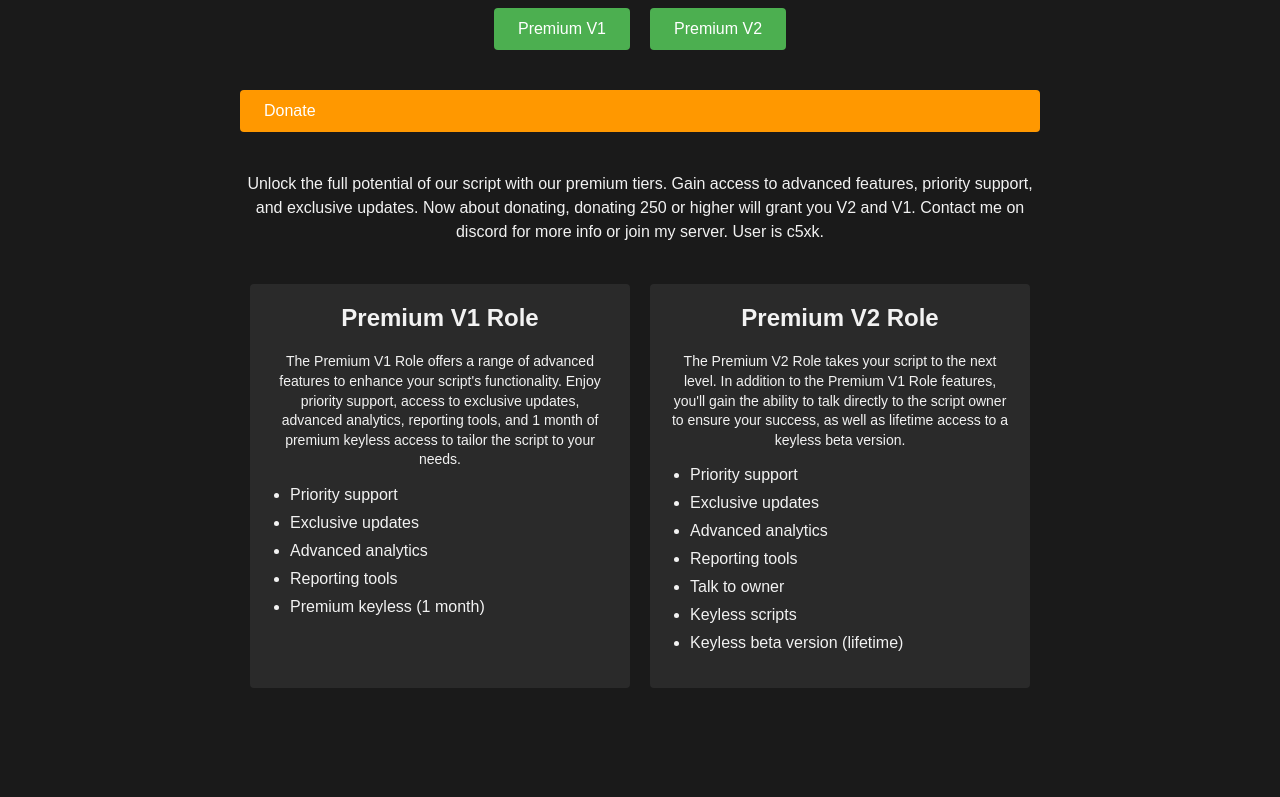
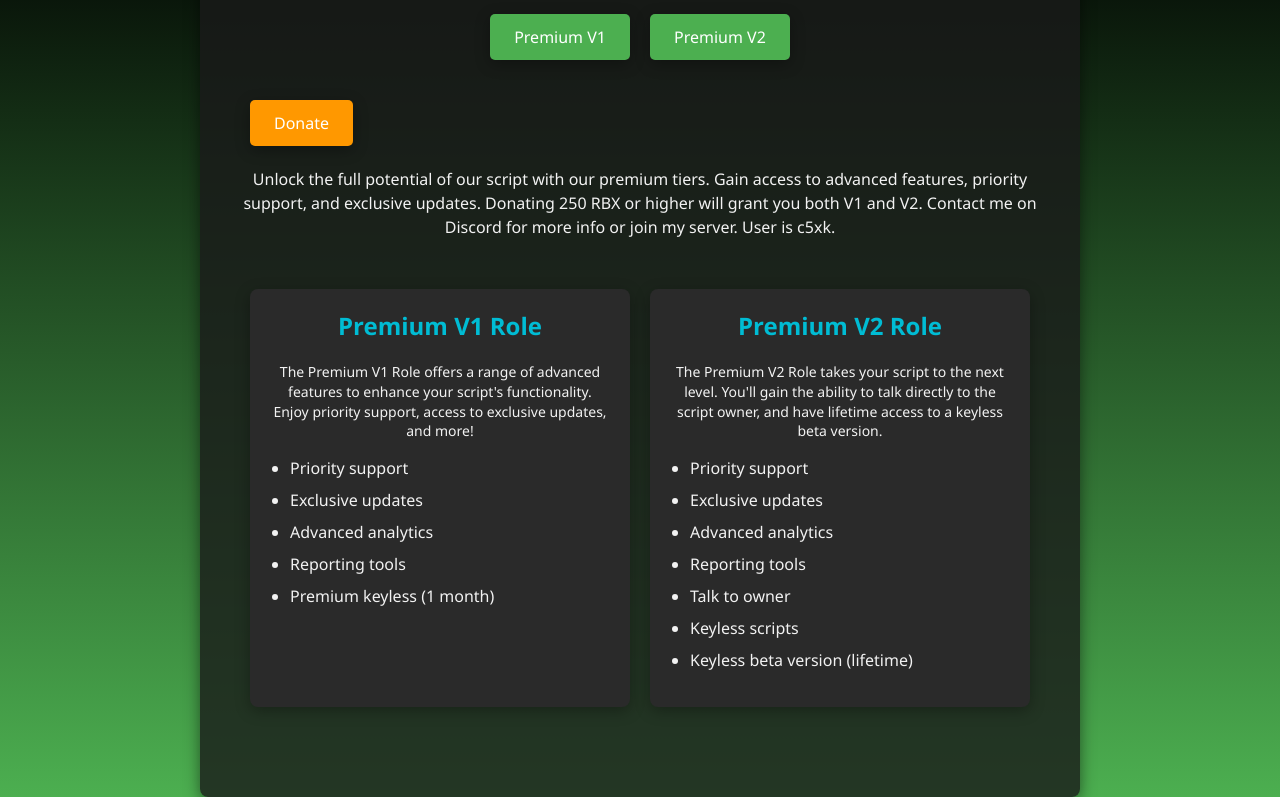
Before and after one commit to VXP-ui/PremiumWeb, a plain HTML site: page index.html in a window 1280 px wide. Shown: the part 120-917 px from the top of the page. Before the commit the page ends 888 px from the top, so only its background shows below. Drawn offline with Linux system fonts and the light colour scheme.

Commit message:
Save index.html.

```diff
--- a/index.html
+++ b/index.html
@@ -7,8 +7,8 @@
   <style>
     /* CSS Styles */
     body {
-      font-family: Arial, sans-serif;
-      background-color: #1a1a1a;
+      font-family: 'Segoe UI', Tahoma, Geneva, Verdana, sans-serif;
+      background: linear-gradient(to bottom, #000000, #4CAF50); /* Black to Green gradient */
       color: #f2f2f2;
       margin: 0;
       padding: 0;
@@ -18,11 +18,16 @@
       max-width: 800px;
       margin: 0 auto;
       padding: 40px;
+      background-color: rgba(26, 26, 26, 0.8); /* Slightly transparent background for readability */
+      border-radius: 8px;
+      box-shadow: 0 4px 15px rgba(0, 0, 0, 0.5);
     }
 
     h1 {
       text-align: center;
       margin-bottom: 30px;
+      color: #00bcd4;
+      text-shadow: 1px 1px 5px rgba(0, 0, 0, 0.7);
     }
 
     .premium-buttons {
@@ -31,36 +36,57 @@
       margin-bottom: 40px;
     }
 
-    .premium-btn {
+    .premium-btn, .donate-btn {
       display: inline-block;
       padding: 12px 24px;
-      background-color: #4CAF50;
       color: #fff;
       text-decoration: none;
-      border-radius: 4px;
+      border-radius: 5px;
       margin: 0 10px;
       font-size: 16px;
-      transition: background-color 0.3s;
+      position: relative;
+      overflow: hidden;
+      transition: transform 0.3s, color 0.3s;
+      box-shadow: 0 4px 15px rgba(0, 0, 0, 0.3);
+    }
+
+    .premium-btn {
+      background-color: #4CAF50;
     }
 
     .premium-btn:hover {
       background-color: #45a049;
+      transform: translateY(-3px);
+      color: #fff;
     }
 
     .donate-btn {
-      display: block;
-      margin: 0 auto 40px;
-      padding: 12px 24px;
       background-color: #FF9800;
-      color: #fff;
-      text-decoration: none;
-      border-radius: 4px;
-      font-size: 16px;
-      transition: background-color 0.3s;
     }
 
     .donate-btn:hover {
       background-color: #F57C00;
+      transform: translateY(-3px);
+      color: #fff;
+    }
+
+    .button-effect {
+      position: absolute;
+      top: 50%;
+      left: 50%;
+      width: 300%;
+      height: 300%;
+      background: rgba(255, 255, 255, 0.2);
+      border-radius: 50%;
+      transform: translate(-50%, -50%) scale(0);
+      transition: transform 0.5s, opacity 0.5s;
+      opacity: 0;
+    }
+
+    .premium-btn:hover .button-effect,
+    .donate-btn:hover .button-effect {
+      transform: translate(-50%, -50%) scale(1);
+      opacity: 1;
     }
 
     .premium-description {
@@ -74,19 +100,27 @@
       display: flex;
       justify-content: center;
       margin-bottom: 40px;
+      flex-wrap: wrap;
     }
 
     .tier-box {
       background-color: #2a2a2a;
       padding: 20px;
-      border-radius: 4px;
+      border-radius: 8px;
       text-align: center;
-      margin: 0 10px;
-      flex: 1;
+      margin: 10px;
+      flex: 1 1 300px;
+      transition: transform 0.3s;
+      box-shadow: 0 4px 15px rgba(0, 0, 0, 0.3);
+    }
+
+    .tier-box:hover {
+      transform: translateY(-5px);
     }
 
     .tier-box h2 {
       margin-top: 0;
+      color: #00bcd4;
     }
 
     .tier-box p {
@@ -108,17 +142,23 @@
   <div class="container">
     <h1>Premium Script</h1>
     <div class="premium-buttons">
-      <a href="https://www.roblox.com/game-pass/899320180" class="premium-btn">Premium V1</a>
-      <a href="https://www.roblox.com/game-pass/889467578" class="premium-btn">Premium V2</a>
+      <a href="https://www.roblox.com/game-pass/899320180" class="premium-btn">Premium V1
+        <span class="button-effect"></span>
+      </a>
+      <a href="https://www.roblox.com/game-pass/889467578" class="premium-btn">Premium V2
+        <span class="button-effect"></span>
+      </a>
     </div>
-    <a href="https://vxp-ui.github.io/DonationWeb/" class="donate-btn">Donate</a>
+    <a href="https://vxp-ui.github.io/DonationWeb/" class="donate-btn">Donate
+      <span class="button-effect"></span>
+    </a>
     <div class="premium-description">
-      <p>Unlock the full potential of our script with our premium tiers. Gain access to advanced features, priority support, and exclusive updates. Now about donating, donating 250 or higher will grant you V2 and V1. Contact me on discord for more info or join my server. User is c5xk.</p>
+      <p>Unlock the full potential of our script with our premium tiers. Gain access to advanced features, priority support, and exclusive updates. Donating 250 RBX or higher will grant you both V1 and V2. Contact me on Discord for more info or join my server. User is c5xk.</p>
     </div>
     <div class="tier-container">
       <div class="tier-box">
         <h2>Premium V1 Role</h2>
-        <p>The Premium V1 Role offers a range of advanced features to enhance your script's functionality. Enjoy priority support, access to exclusive updates, advanced analytics, reporting tools, and 1 month of premium keyless access to tailor the script to your needs.</p>
+        <p>The Premium V1 Role offers a range of advanced features to enhance your script's functionality. Enjoy priority support, access to exclusive updates, and more!</p>
         <ul>
           <li>Priority support</li>
           <li>Exclusive updates</li>
@@ -129,7 +169,7 @@
       </div>
       <div class="tier-box">
         <h2>Premium V2 Role</h2>
-        <p>The Premium V2 Role takes your script to the next level. In addition to the Premium V1 Role features, you'll gain the ability to talk directly to the script owner to ensure your success, as well as lifetime access to a keyless beta version.</p>
+        <p>The Premium V2 Role takes your script to the next level. You'll gain the ability to talk directly to the script owner, and have lifetime access to a keyless beta version.</p>
         <ul>
           <li>Priority support</li>
           <li>Exclusive updates</li>
```
